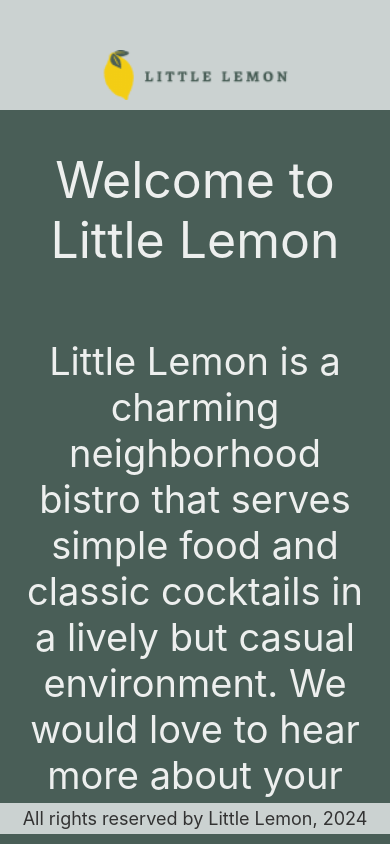
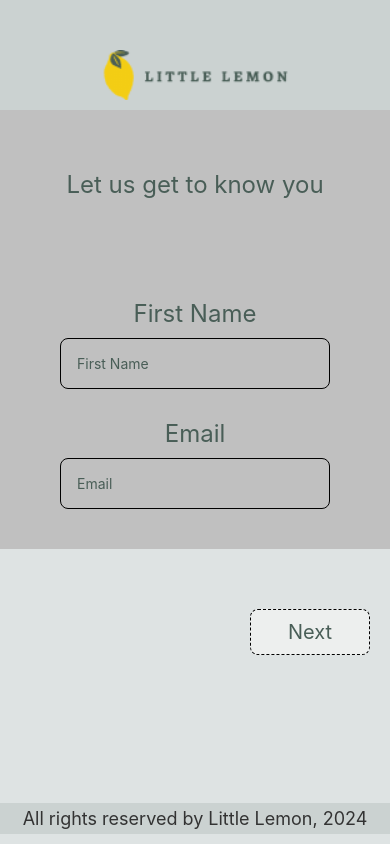
Before and after one commit to DavidMiserak/Little-Lemon-RN, a React Native app in the folder little-lemon/: screen / in a window 390 px wide. Built offline with nearby package versions, Linux system fonts and the light colour scheme.

Commit message:
feat: Setup onboarding page

```diff
--- a/little-lemon/App.js
+++ b/little-lemon/App.js
@@ -6,14 +6,14 @@
 
 import LittleLemonHeader from './components/LittleLemonHeader';
 import LittleLemonFooter from './components/LittleLemonFooter';
-import WelcomeScreen from "./screens/WelcomeScreen";
+import OnboardingScreen from "./screens/OnboardingScreen";
 
 const App = () => {
   return (
     <>
       <View style={styles.container}>
         <LittleLemonHeader />
-        <WelcomeScreen />
+        <OnboardingScreen />
       </View>
       <View style={styles.footer}>
         <LittleLemonFooter />
@@ -27,9 +27,9 @@
 const styles = StyleSheet.create({
   container: {
     flex: 1,
-    backgroundColor: '#495E57',
+    backgroundColor: '#DEE3E3',
   },
   footer: {
-    backgroundColor: '#495E57',
+    backgroundColor: '#DEE3E3',
   },
 });
--- /dev/null
+++ b/little-lemon/screens/OnboardingScreen.js
@@ -0,0 +1,133 @@
+import { useState } from 'react';
+import {
+  KeyboardAvoidingView,
+  Platform,
+  Pressable,
+  ScrollView,
+  StyleSheet,
+  Text,
+  TextInput,
+  View,
+} from 'react-native';
+
+const validateEmail = (email) => {
+  const re = /\S+@\S+\.\S+/;
+  return re.test(email);
+};
+
+const OnboardingScreen = () => {
+  const [firstName, setFirstName] = useState('');
+  const [email, setEmail] = useState('');
+  const [isNameValid, setIsNameValid] = useState(false);
+  const [isEmailValid, setIsEmailValid] = useState(false);
+
+  return (
+    <KeyboardAvoidingView
+      style={styles.container}
+      behavior={Platform.OS === 'ios' ? 'padding' : 'height'}
+    >
+      <ScrollView indicatorStyle={"white"}>
+        <View style={styles.fieldArea}>
+          <Text style={styles.heroTitle}>
+            Let us get to know you
+          </Text>
+          <Text style={styles.fieldLabel}>First Name</Text>
+          <TextInput
+            style={styles.textInput}
+            placeholder="First Name"
+            value={firstName}
+            onChangeText={(text) => {
+              setFirstName(text);
+              setIsNameValid(text.length > 0);
+            }}
+          />
+          <Text style={styles.fieldLabel}>Email</Text>
+          <TextInput
+            style={styles.textInput}
+            placeholder="Email"
+            value={email}
+            onChangeText={(text) => {
+              setEmail(text);
+              setIsEmailValid(validateEmail(text));
+            }}
+            keyboardType="email-address"
+          />
+        </View>
+        <View style={styles.buttonArea}>
+          <Pressable
+            disabled={!isNameValid || !isEmailValid}
+            style={isNameValid && isEmailValid ? styles.button : styles.buttonDisabled}
+            onPress={() => console.log('Submit')}
+          >
+            <Text style={styles.buttonText}>Next</Text>
+          </Pressable>
+        </View>
+      </ScrollView>
+    </KeyboardAvoidingView>
+  );
+}
+
+export default OnboardingScreen;
+
+const styles = StyleSheet.create({
+  container: {
+    flex: 1,
+    backgroundColor: '#DEE3E3',
+    color: '#495E57',
+  },
+  heroTitle: {
+    fontSize: 24,
+    padding: 40,
+    color: '#495E57',
+    textAlign: 'center',
+    marginBottom: 50,
+  },
+  fieldArea: {
+    backgroundColor: 'silver',
+    padding: 20,
+  },
+  textInput: {
+    backgroundColor: 'silver',
+    color: '#495E57',
+    borderWidth: 1,
+    borderRadius: 8,
+    padding: 16,
+    marginHorizontal: 40,
+    marginBottom: 20,
+  },
+  fieldLabel: {
+    color: '#495E57',
+    fontSize: 24,
+    textAlign: 'center',
+    margin: 10,
+  },
+  buttonArea: {
+    backgroundColor: '#DEE3E3',
+    padding: 20,
+    flexDirection: 'row',
+    justifyContent: 'flex-end',
+  },
+  button: {
+    width: 120,
+    backgroundColor: 'silver',
+    borderRadius: 8,
+    padding: 10,
+    alignSelf: 'center',
+    marginTop: 40,
+  },
+  buttonDisabled: {
+    backgroundColor: '#EDEFEE',
+    borderWidth: 1,
+    borderStyle: 'dashed',
+    width: 120,
+    borderRadius: 8,
+    padding: 10,
+    alignSelf: 'center',
+    marginTop: 40,
+  },
+  buttonText: {
+    fontSize: 20,
+    color: '#495E57',
+    textAlign: 'center',
+  },
+});
--- a/little-lemon/screens/WelcomeScreen.js
+++ /dev/null
@@ -1,43 +0,0 @@
-import * as React from 'react';
-import {
-  ScrollView,
-  StyleSheet,
-  Text,
-} from 'react-native';
-
-const WelcomeScreen = () => {
-  return (
-    <ScrollView indicatorStyle={"white"} style={styles.container}>
-      <Text style={styles.heroTitle}>
-        Welcome to Little Lemon
-      </Text>
-      <Text style={styles.heroText}>
-        Little Lemon is a charming neighborhood bistro that serves simple food
-        and classic cocktails in a lively but casual environment. We would love
-        to hear more about your experience with us!
-      </Text>
-    </ScrollView>
-  );
-}
-
-export default WelcomeScreen;
-
-const styles = StyleSheet.create({
-  container: {
-    flex: 1,
-    backgroundColor: '#495E57',
-  },
-  heroTitle: {
-    padding: 40,
-    fontSize: 50,
-    color: '#EDEFEE',
-    textAlign: 'center',
-  },
-  heroText: {
-    fontSize: 38,
-    padding: 20,
-    marginVertical: 8,
-    color: '#EDEFEE',
-    textAlign: 'center',
-  },
-});
```
